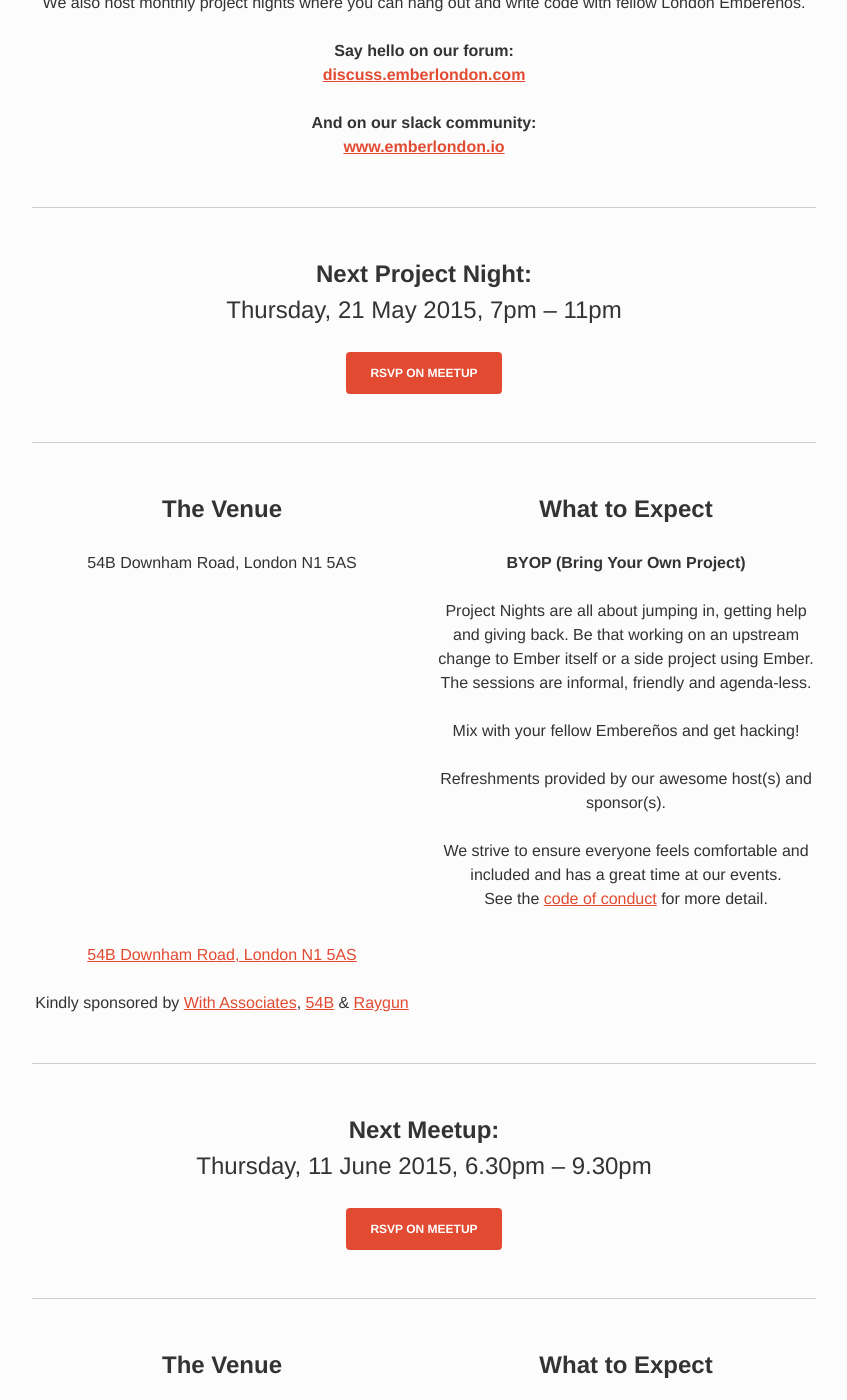
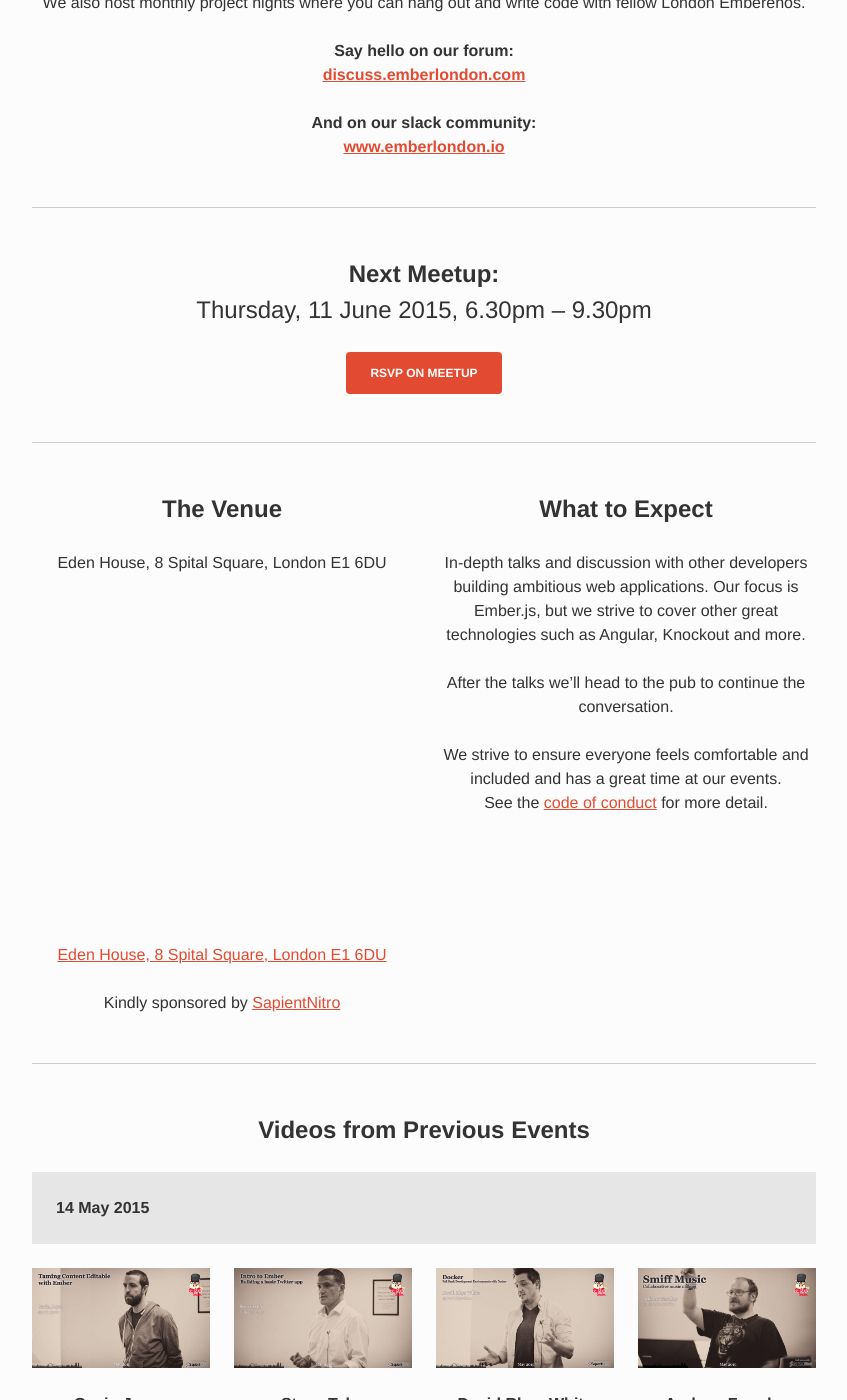
Before and after one commit to emberlondon/emberlondon.github.io, a Jekyll site: the page built from index.html, in a window 1280 px wide and 1400 px high, scrolled down 591 px. Shown: the whole window, without its empty margins (216-1063 px from the left). Built offline with Jekyll 4.4.1, drawn with Linux system fonts in a browser that asks for light colours; nearby versions of some CDN libraries; some of the changed text lies outside the part shown.

Commit message:
Add first two May videos

```diff
--- a/_data/next-project-night.yml
+++ /dev/null
@@ -1,5 +0,0 @@
-date: Thursday, 21 May 2015
-time: 7pm – 11pm
-datetime_aria: Thursday, twenty-first of May, two-thousand and fifteen
-location: 54B Downham Road, London N1 5AS
-url: "http://www.meetup.com/London-Emberjs-User-Group/events/221220708/"
--- a/_data/previous-events.yml
+++ b/_data/previous-events.yml
@@ -4,10 +4,12 @@
     speaker_twitter: gavinjoyce
     image: images/speakers/gavinjoyce.jpg
     info: "Taming Content Editable with&nbsp;Ember"
+    video_url: https://vimeo.com/128728111
   - speaker_name: Steve Tyler
     speaker_twitter: stevetyler_uk
     image: images/speakers/stevetyler.jpg
     info: "Introduction to Ember, Building a Basic Twitter App"
+    video_url: https://vimeo.com/128728112
   - speaker_name: David Rhys White
     speaker_twitter: davidrhyswhite
     image: images/speakers/davidrhyswhite.jpg
--- a/_includes/next.html
+++ b/_includes/next.html
@@ -30,7 +30,6 @@
   {% endif %}
 
   {% if site.data.next-meetup.date %}
-  <hr>
   <h2>Next Meetup:</h2>
   <p class="next-date" aria-label="{{ site.data.next-meetup.datetime_aria }}">{{ site.data.next-meetup.date }}, {{ site.data.next-meetup.time }}</p>
   <p><a class="button" href="{{ site.data.next-meetup.url }}">RSVP on Meetup</a></p>
```
Also changed, not shown: images/speakers/davidrhyswhite.jpg, images/speakers/gavinjoyce.jpg, images/speakers/marmitejunction.jpg, images/speakers/stevetyler.jpg.
